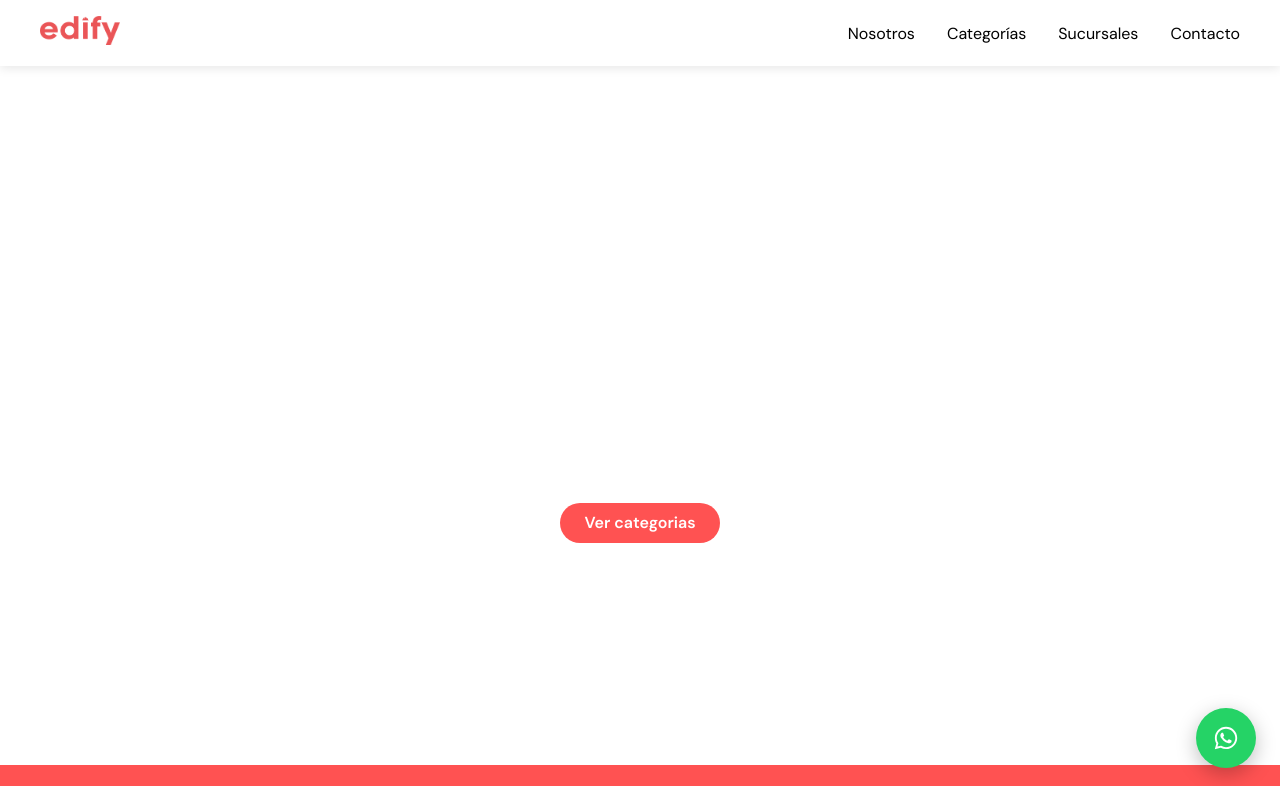
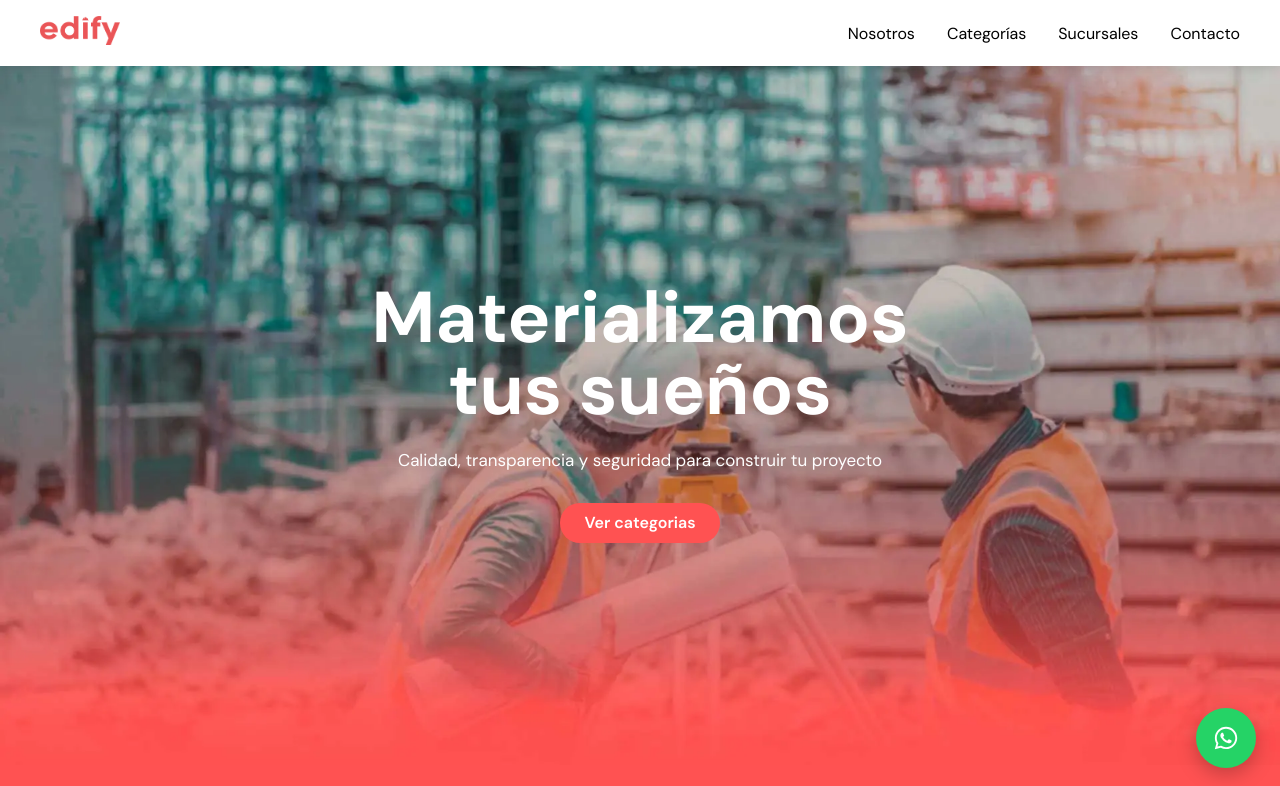
Before and after one commit to diegobaez-dm/edifylanding.github.io, a plain HTML site: page index.html in a window 1280 px wide. Shown: the top 786 px of the page. Drawn offline with Linux system fonts and the light colour scheme.

Commit message:
correcion url background

```diff
--- a/css/style.css
+++ b/css/style.css
@@ -344,7 +344,7 @@ nav {
 .hero__background {
   flex: 1;
   width: 100%;
-  background-image: url('img/hero1.webp');
+  background-image: url('../img/hero1.webp');
   background-size: cover;
   background-position: center;
   background-repeat: no-repeat;
```
